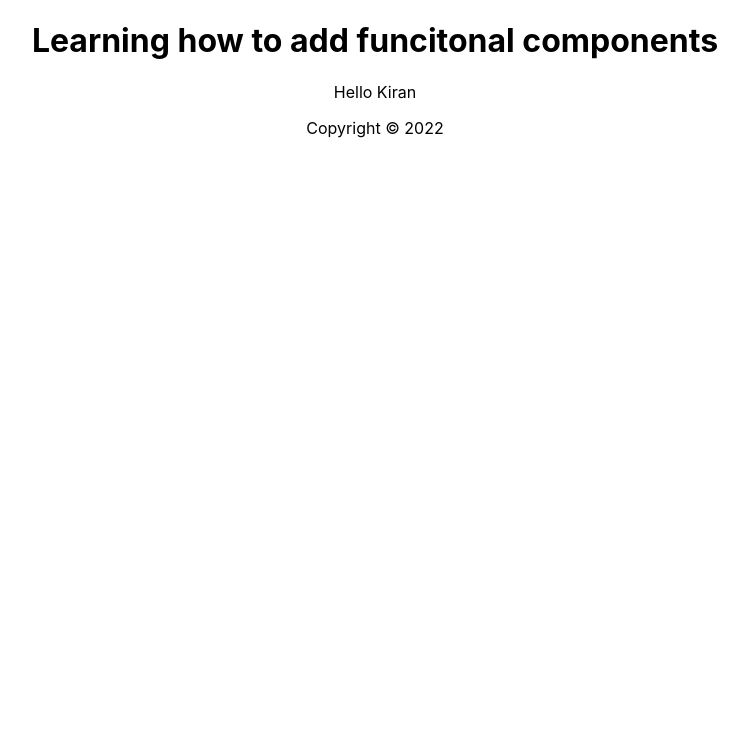
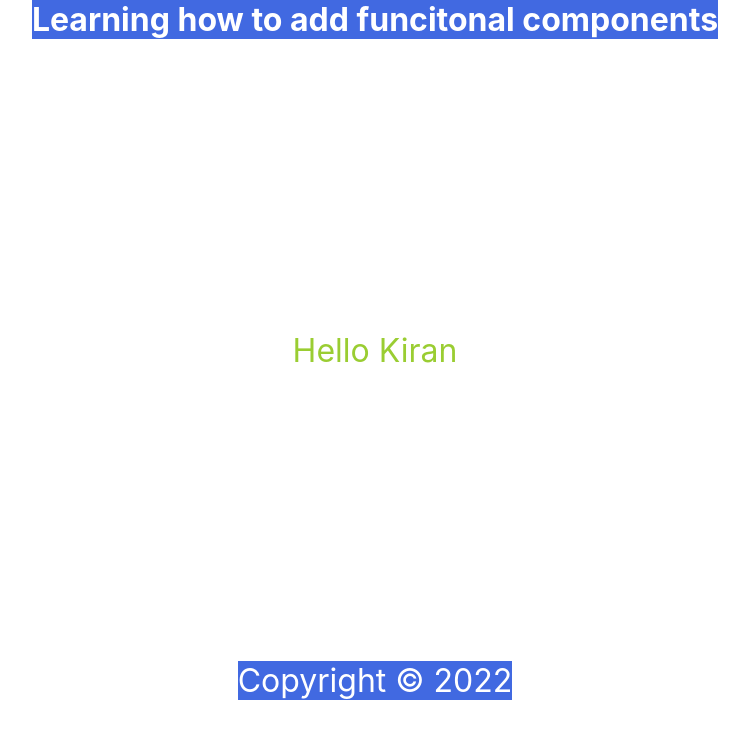
Before and after one commit to Suraj-Ambekar/FullStackWebDevelopment, a React (Create React App) app in the folder 6 React/learnreactcomponents/: page / in a window 1280 px wide. Shown: the top 738 px of the page, without its empty margins (265-1014 px from the left). Built offline with nearby package versions, Linux system fonts and the light colour scheme.

Commit message:
learned about how to add css inside a react app

```diff
--- a/6 React/learnreactcomponents/src/App.js
+++ b/6 React/learnreactcomponents/src/App.js
@@ -1,5 +1,5 @@
 // import logo from './logo.svg';
-import './App.css';
+// import './App.css';
 
 // imported header, content, and footer
 import Header from './Header';
--- a/6 React/learnreactcomponents/src/index.css
+++ b/6 React/learnreactcomponents/src/index.css
@@ -1,4 +1,11 @@
+* {
+  margin: 0;
+  padding: 0;
+  box-sizing: border-box;
+}
+
 body {
+  height: 100vh;
   margin: 0;
   font-family: -apple-system, BlinkMacSystemFont, 'Segoe UI', 'Roboto', 'Oxygen',
     'Ubuntu', 'Cantarell', 'Fira Sans', 'Droid Sans', 'Helvetica Neue',
@@ -11,3 +18,28 @@
   font-family: source-code-pro, Menlo, Monaco, Consolas, 'Courier New',
     monospace;
 }
+
+.App{
+  height: 700px;
+  display: flex;
+  flex-direction: column;
+  align-items: center;
+  justify-content: space-between;
+}
+
+h1{
+  background-color: royalblue;
+  color: white;
+
+}
+
+main{
+    font-size: 2rem;
+    color: yellowgreen;
+}
+
+footer{
+  color: white;
+  background-color: royalblue;
+  font-size: 2rem;
+}
```
